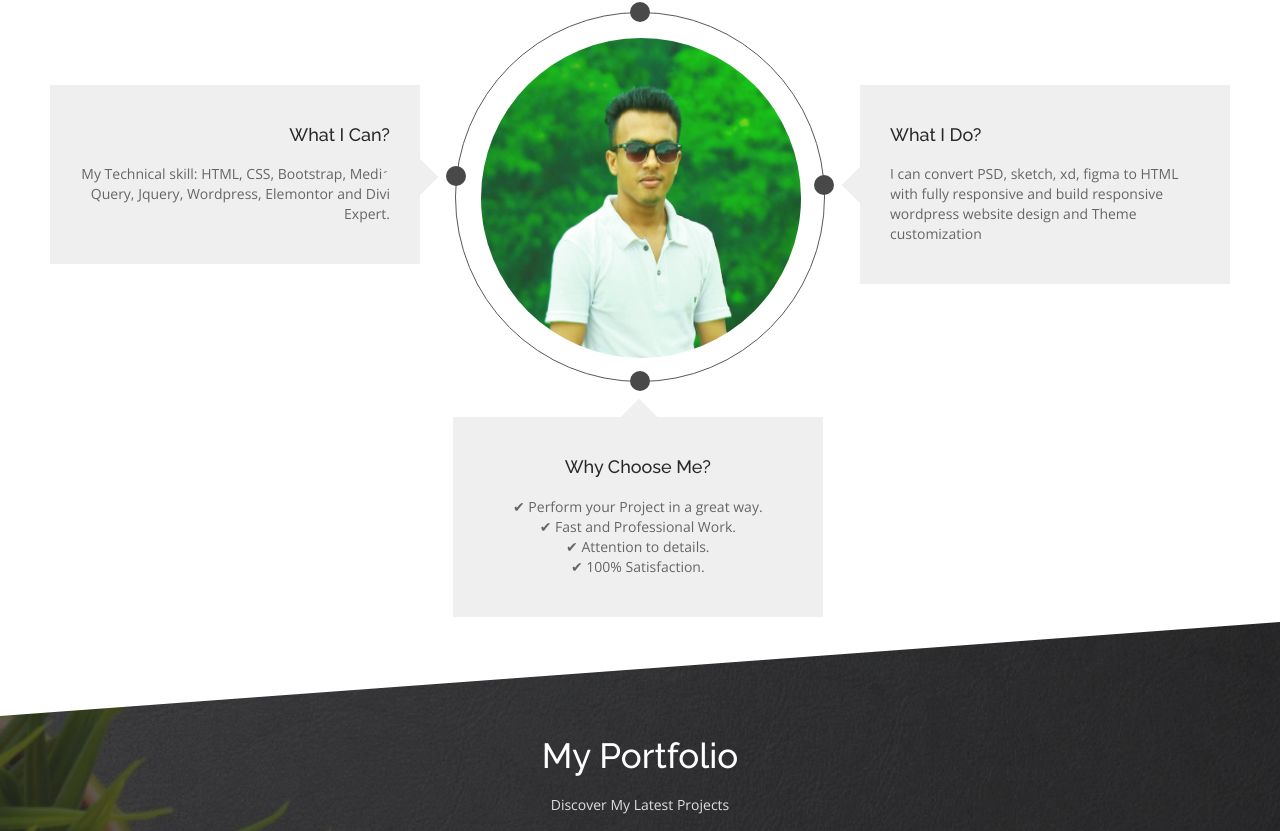
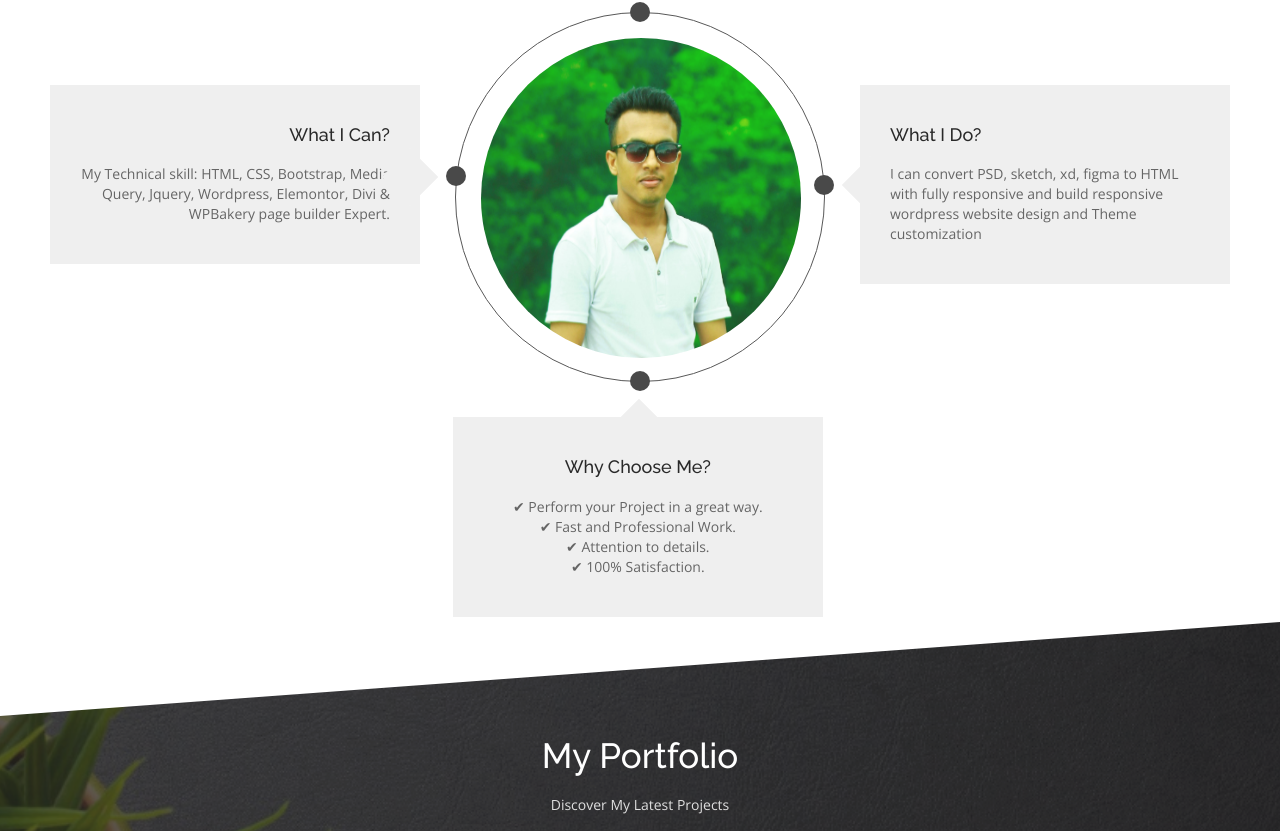
Before and after one commit to Habibur-Rahaman-Habib/portfolio, a plain HTML site: page index.html in a window 1280 px wide. Shown: the part 1309-2140 px from the top of the page. Drawn offline with nearby package versions, Linux system fonts and the light colour scheme; a web font is replaced by a local one.

Commit message:
Update index.html

```diff
--- a/index.html
+++ b/index.html
@@ -123,7 +123,7 @@
 
 					<div class="about-left text-right">
 						<h3>What I Can?</h3>
-						<p>My Technical skill: HTML, CSS, Bootstrap, Media Query, Jquery, Wordpress, Elemontor and Divi
+						<p>My Technical skill: HTML, CSS, Bootstrap, Media Query, Jquery, Wordpress, Elemontor, Divi & WPBakery page builder
 							Expert.
 
 						</p>
```
